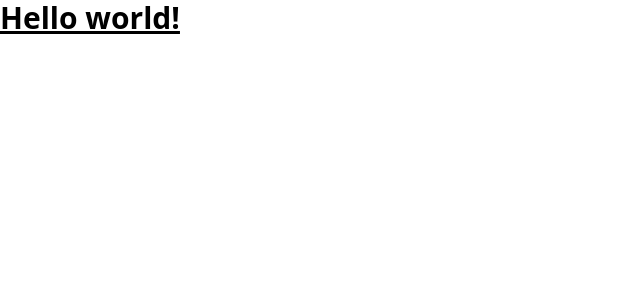
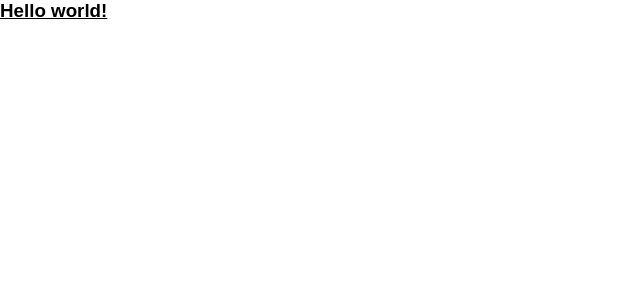
Before and after one commit to PI304/PinTalk-Front, a Next.js app: page / in a window 1280 px wide. Shown: the top 300 px of the page, without its empty margins (0-640 px from the left). Built offline with nearby package versions, Linux system fonts and the light colour scheme.

Commit message:
Chore: Global Styles 적용

```diff
--- a/pages/_app.tsx
+++ b/pages/_app.tsx
@@ -3,5 +3,10 @@ import { GlobalStyle } from '@/styles/globals';
 import type { AppProps } from 'next/app';
 
 export default function App({ Component, pageProps }: AppProps) {
-  return <Component {...pageProps} />;
+  return (
+    <>
+      <GlobalStyle />
+      <Component {...pageProps} />
+    </>
+  );
 }
```
